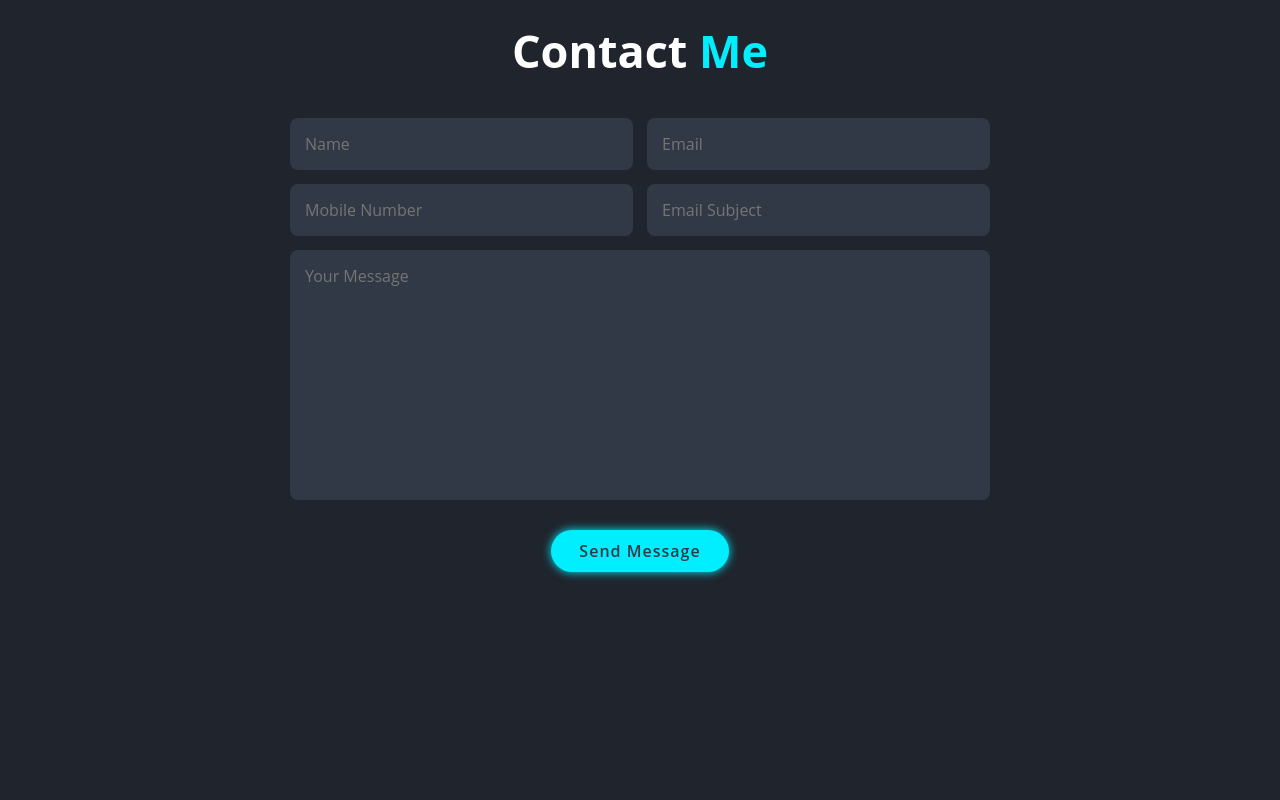
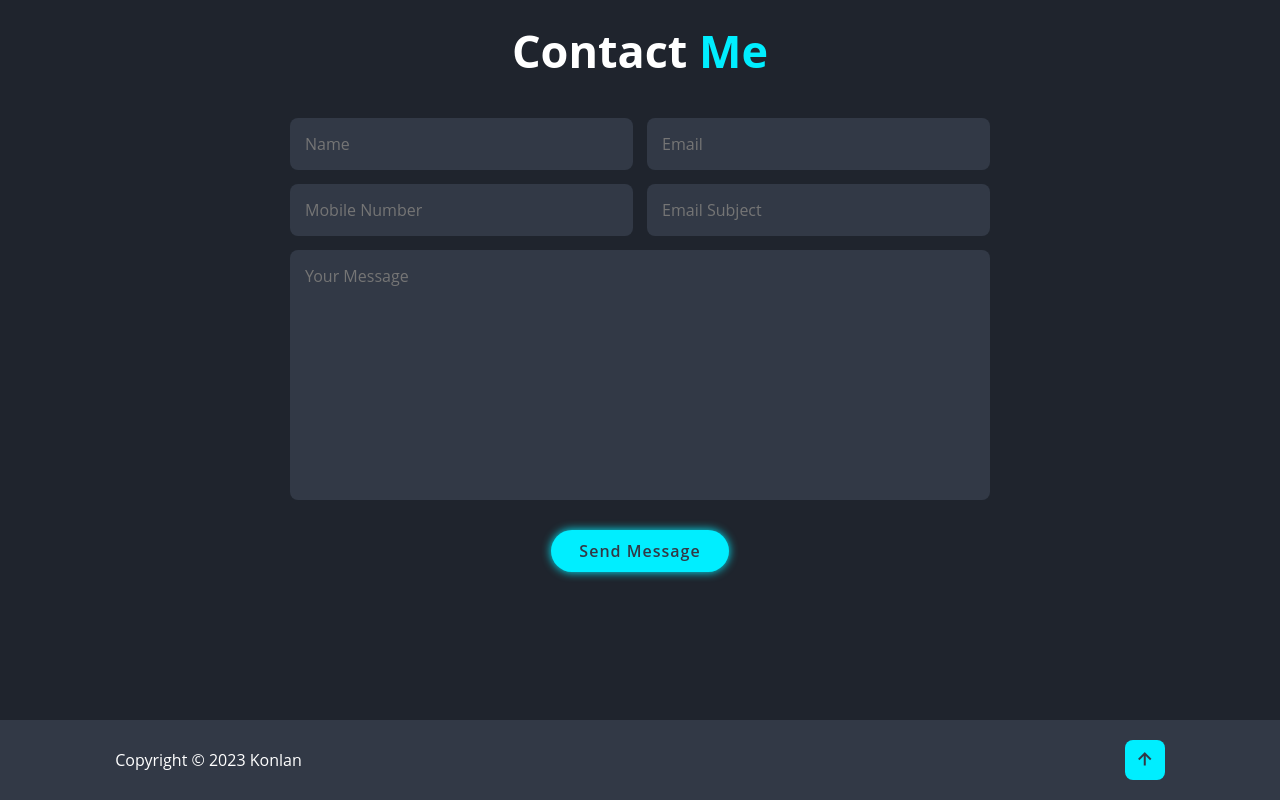
Before and after one commit to Konlan21/portfolio, a plain HTML site: page index.html in a window 1280 px wide. Shown: the part 3280-4080 px from the top of the page. Before the commit the page ends 4000 px from the top, so only its background shows below. Drawn offline with nearby package versions, Linux system fonts and the light colour scheme; a web font is replaced by a local one.

Commit message:
Build footer component

```diff
--- a/css/styles.css
+++ b/css/styles.css
@@ -43,6 +43,10 @@ section {
     justify-content: space-between;
     align-items: center;
     z-index: 100;
+}
+
+.header.sticky {
+    border-bottom: .1rem solid rgba(0, 0, 0, .2);
 }
 
 .logo {
@@ -336,3 +340,37 @@ span {
     margin-top: 2rem;
     cursor: pointer;
 }
+
+/* Page Footer */
+
+.footer {
+    display: flex;
+    justify-content: space-between;
+    align-items: center;
+    flex-wrap: wrap;
+    padding: 2rem 9%;
+    background: var(--second-bg-color);
+}
+
+.footer-text p {
+    font-size: 1.6rem;
+}
+
+.footer-iconTop a {
+    display: inline-flex;
+    justify-content: center;
+    align-items: center;
+    padding: .8rem;
+    background: var(--main-color);
+    border-radius: .8rem;
+    transition: .5s ease;
+}
+
+.footer-iconTop a:hover {
+    box-shadow: 0 0 1rem var(--main-color);
+}
+
+.footer-iconTop a i {
+    font-size: 2.4rem;
+    color: var(--second-bg-color);
+}
--- a/index.html
+++ b/index.html
@@ -145,6 +145,15 @@
         </form>
     </section>
 
+    <!-- footer design -->
+    <footer class="footer">
+        <div class="footer-text">
+            <p>Copyright &copy; 2023 Konlan</p>
+        </div>
+        <div class="footer-iconTop">
+            <a href="#home"><i class='bx bx-up-arrow-alt' ></i></a>
+        </div>
+    </footer>
 <!-- js -->
 <script src="js/script.js"></script>
 </body>
--- a/js/script.js
+++ b/js/script.js
@@ -0,0 +1,22 @@
+let sections = document.querySelectorAll('section');
+let navLinks = document.querySelectorAll('header nav a');
+
+window.onscroll = () => {
+    sections.forEach(sec => {
+        let top = window.scrollY;
+        let offset = sec.offsetTop - 150;
+        let height = sec.offsetHeight;
+        let id = sec.getAttribute('id');
+
+        if(top >= offset && top < offset + height) {
+            navLinks.forEach(links => {
+                links.classList.remove('active');
+                document.querySelector('header nav a[href*=' + id +']').classList.add('active')
+            });
+        };
+    });
+    // sticky navbar
+    let header = document.querySelector('header')
+
+    header.classList.toggle('sticky', window.scrollY > 100);
+};
```
